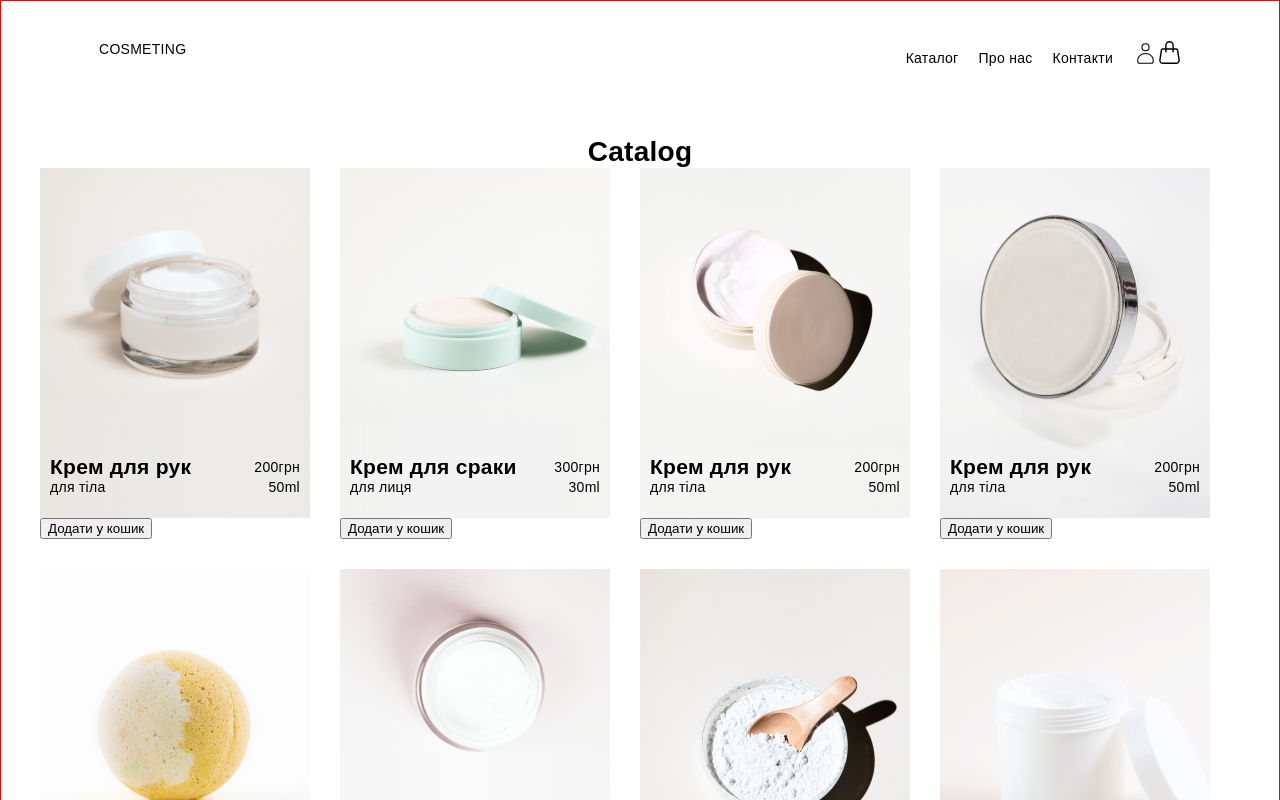
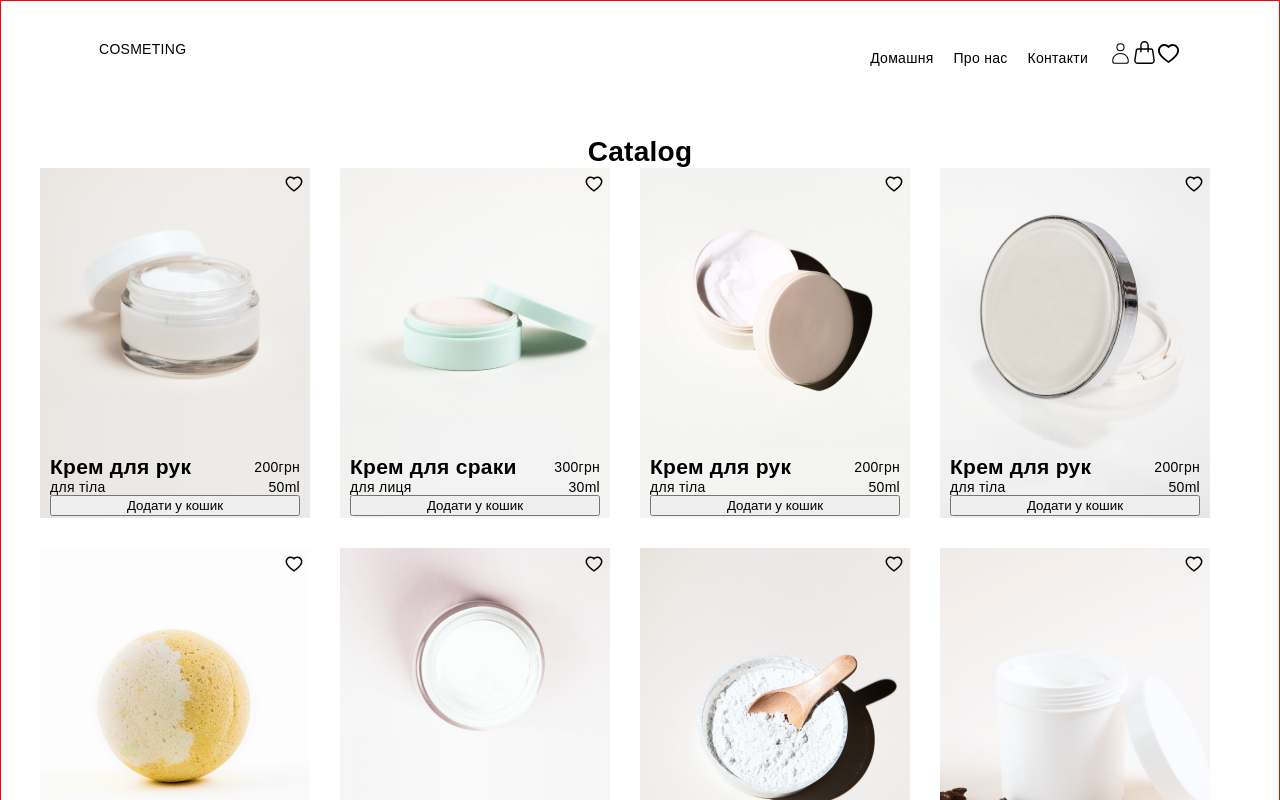
Before and after one commit to LingIgor/cosmetic-shop, a React (Create React App) app: page /cosmetic-shop/catalog in a window 1280 px wide. Shown: the top 800 px of the page. Built offline with nearby package versions, Linux system fonts and the light colour scheme.

Commit message:
favorite

```diff
--- a/public/index.html
+++ b/public/index.html
@@ -63,6 +63,8 @@
     <div id="portal-root-product"></div>
     <div id="portal-root"></div>
     <div id="portal-root-cart"></div>
+    <div id="portal-root-favorite"></div>
+
 
 
 
--- a/src/App.jsx
+++ b/src/App.jsx
@@ -3,13 +3,17 @@ import { Navigate, Route, Routes } from 'react-router-dom';
 import { Layout } from './components/Layout/Layout';
 import { Catalog } from 'pages/Home/Catalog';
 import { useState } from 'react';
-import LoginModal from 'components/Modal/ModalLogin/LoginModal';
-import CartModal from 'components/Modal/ModalCart/ModalCart';
+import ModalLogin from 'components/Modal/ModalLogin/ModalLogin';
+import ModalCart from 'components/Modal/ModalCart/ModalCart';
+import ModalFavorite from 'components/Modal/ModalFavorite/ModalFavorite';
+// import { useSelector } from 'react-redux';
 // import { Favorites } from 'pages/Favorites';
 
 export const App = () => {
   const [isModalOpen, setModalOpen] = useState(false);
   const [isCart, setIsCart] = useState(false)
+  const [isFavorite, setIsFavorite] = useState(false)
+  // const {favorite, cart} = useSelector(state => state);
 
   const openModal = (iconType) => {
     if (iconType === "BsHandbag") {
@@ -17,6 +21,9 @@ export const App = () => {
     }
     if (iconType === "CiUser") {
       setModalOpen(true);
+    }
+    if (iconType === "AiFillHeart") {
+      setIsFavorite(true);
     }
   };
 
@@ -28,6 +35,11 @@ const closeCartModal = () => {
     setModalOpen(false);
 
   };
+  const closeFavorite = () => {
+
+    setIsFavorite(false);
+
+  };
 
   const handleRegister = userData => {
     // Логика обработки успешной регистрации, например, отправка данных на сервер
@@ -37,12 +49,14 @@ const closeCartModal = () => {
   return (
     <div>
       {isModalOpen && (
-        <LoginModal closeModal={closeModal} handleRegister={handleRegister} />
+        <ModalLogin closeModal={closeModal} handleRegister={handleRegister} />
       )}
 
-      {isCart && (
-        <CartModal closeModal={closeCartModal}/>
+      {isCart  &&(
+        <ModalCart closeModal={closeCartModal}/>
       )}
+
+      {isFavorite && (<ModalFavorite closeModal={closeFavorite}/>)}
 
       <Routes>
         <Route path="/" element={<Layout openModal={openModal} />}>
--- /dev/null
+++ b/src/components/Modal/ModalFavorite/ModalFavorite.js
@@ -0,0 +1,139 @@
+import React, { useEffect } from 'react';
+import { createPortal } from 'react-dom';
+import styled from 'styled-components';
+import { AiOutlineCloseCircle } from 'react-icons/ai';
+import { RiDeleteBin5Line } from 'react-icons/ri';
+import { productsList } from 'helpers/products';
+import { useDispatch, useSelector } from 'react-redux';
+import { removeFromFavorite } from 'redux/FavoriteSlice/FavoriteSlice';
+
+const ModalWrapper = styled.div`
+  position: fixed;
+  top: 0;
+  left: 0;
+  width: 100%;
+  height: 100%;
+  background: rgba(0, 0, 0, 0.5);
+  display: flex;
+  align-items: center;
+  justify-content: center;
+  z-index: 1000;
+`;
+
+const ModalContent = styled.div`
+  background: #fff;
+  width: 50vw;
+  height: 80vh;
+  padding: 20px;
+  border-radius: 4px;
+  box-shadow: 0 0 10px rgba(0, 0, 0, 0.8);
+  position: relative;
+  overflow: auto;
+`;
+
+const ModalFavorite = ({ closeModal }) => {
+  const { favorite } = useSelector(state => state);
+  const dispatch = useDispatch();
+  const productsInFavorite = productsList.filter(product =>
+    favorite.includes(product.id)
+  );
+
+  useEffect(() => {
+    const handleEscape = event => {
+      if (event.key === 'Escape') {
+        closeModal();
+      }
+    };
+    window.addEventListener('keydown', handleEscape);
+    return () => {
+      window.removeEventListener('keydown', handleEscape);
+    };
+  }, [closeModal]);
+
+  const handleBackdropClick = event => {
+    if (event.target === event.currentTarget) {
+      closeModal();
+      console.log('yes');
+    }
+  };
+
+  const RemoveProduct = id => {
+    dispatch(removeFromFavorite(id));
+  };
+
+  return createPortal(
+    <ModalWrapper onClick={handleBackdropClick}>
+      <ModalContent>
+       {favorite !==0?  <div>
+        <div>
+          <h1>Улюблені</h1>
+          <AiOutlineCloseCircle
+            size={25}
+            style={{
+              position: 'absolute',
+              top: '0',
+              right: '0',
+              cursor: 'pointer',
+            }}
+            onClick={closeModal}
+          />
+        </div>
+
+        <div style={{ display: 'flex' }}>
+          <ul
+            style={{
+              display: 'flex',
+              width: '100%',
+              flexDirection: 'column',
+              gap: '15px',
+            }}
+          >
+            {productsInFavorite.map(el => (
+              <li
+                key={el.id}
+                style={{
+                  width: '100%',
+                  display: 'flex',
+                  justifyContent: 'space-between',
+                }}
+              >
+                <img src={el.img} alt="product" style={{ width: '100px' }} />
+                <div>
+                  <div style={{ width: '200px' }}>
+                    <h2>{el.name}</h2>
+                    <p>{el.category}</p>
+                    <span>{el.volume}</span>
+                  </div>
+                </div>
+                <div>
+                  <span>{el.price} UA</span>
+                </div>
+                <button
+                  style={{
+                    height: '25px',
+                    width: '50px',
+                    fontSize: '13px',
+                    display: 'flex',
+                    alignItems: 'center',
+                    justifyContent: 'center',
+                  }}
+                >
+                  Кошик
+                </button>
+
+                <RiDeleteBin5Line
+                  size={17}
+                  onClick={() => RemoveProduct(el.id)}
+                />
+              </li>
+            ))}
+          </ul>
+        </div>
+        </div>: <div><h1>Sorry your favorite is empty</h1></div>}
+      </ModalContent>
+    </ModalWrapper>,
+    document.getElementById('portal-root-favorite')
+  );
+};
+
+export default ModalFavorite;
--- a/src/components/Modal/ModalLogin/LoginModal.js
+++ b/src/components/Modal/ModalLogin/ModalLogin.js
@@ -24,7 +24,7 @@ const ModalContent = styled.div`
   box-shadow: 0 0 10px rgba(0, 0, 0, 0.1);
 `;
 
-const LoginModal = ({ closeModal, handleRegister }) => {
+const ModalLogin = ({ closeModal, handleRegister }) => {
   const [isLoginFormVisible, setLoginFormVisible] = useState(true);
 
   useEffect(() => {
@@ -75,4 +75,4 @@ const LoginModal = ({ closeModal, handleRegister }) => {
   );
 };
 
-export default LoginModal;
+export default ModalLogin;
--- a/src/components/Modal/ModalProduct/ModalProduct.js
+++ b/src/components/Modal/ModalProduct/ModalProduct.js
@@ -62,7 +62,7 @@ const Button = styled.button`
   cursor: pointer;
 `;
 
-const ProductModal = ({ closeModal, el }) => {
+const ModalProduct = ({ closeModal, el }) => {
     const [isExpanded, setIsExpanded] = useState(false);
 
     useEffect(() => {
@@ -124,4 +124,4 @@ const ProductModal = ({ closeModal, el }) => {
     );
   };
 
-export default ProductModal
+export default ModalProduct
--- a/src/components/NavBar/NavBar.js
+++ b/src/components/NavBar/NavBar.js
@@ -1,16 +1,22 @@
 import React from 'react';
-import { Link } from 'react-router-dom';
+import { Link, useLocation } from 'react-router-dom';
 import { CiUser } from 'react-icons/ci';
 import { BsHandbag } from 'react-icons/bs';
+import { AiFillHeart, AiOutlineHeart } from 'react-icons/ai';
 import { useSelector } from 'react-redux';
 
 export const NavBar = ({ openModal, closeModal }) => {
-  const { cart } = useSelector(state => state);
+  const {favorite, cart} = useSelector(state => state);
+  const location = useLocation();
+  const isCatalogPage = location.pathname === '/catalog';
+
 
   return (
     <div style={{ display: 'flex', gap: '20px', alignItems: 'flex-end' }}>
       <nav style={{ display: 'flex', gap: '20px' }}>
-        <Link to={'/catalog'}>Каталог</Link>
+        <Link to={isCatalogPage ? '/' : '/catalog'}>
+          {isCatalogPage ? 'Домашня' : 'Каталог'}
+        </Link>
         <Link>Про нас</Link>
         <Link>Контакти</Link>
       </nav>
@@ -19,9 +25,13 @@ export const NavBar = ({ openModal, closeModal }) => {
           <CiUser size={25} onClick={() => openModal('CiUser')} />
         </Link>
         <Link>
-          <div style={{ position: 'relative' }} onClick={() => openModal('BsHandbag')}>
-            <BsHandbag size={23}  />
-            {cart.length !==0 &&  <span
+          <div
+            style={{ position: 'relative' }}
+            onClick={() => openModal('BsHandbag')}
+          >
+            <BsHandbag size={23} />
+            {cart.length !== 0 && (
+              <span
                 style={{
                   position: 'absolute',
                   width: '15px',
@@ -35,8 +45,20 @@ export const NavBar = ({ openModal, closeModal }) => {
                 }}
               >
                 {cart.length}
-            </span>}
+              </span>
+            )}
           </div>
+        </Link>
+        <Link>
+          {favorite.length === 0 ? (
+            <AiOutlineHeart size={25} />
+          ) : (
+            <AiFillHeart
+              size={25}
+              style={{ color: 'red' }}
+              onClick={() => openModal('AiFillHeart')}
+            />
+          )}
         </Link>
       </div>
     </div>
--- a/src/components/Products/Products.js
+++ b/src/components/Products/Products.js
@@ -1,9 +1,13 @@
-
 import React, { useState } from 'react';
 import styled from 'styled-components';
-import ProductModal from 'components/Modal/ModalProduct/ModalProduct';
 import { useDispatch, useSelector } from 'react-redux';
 import { addToCart } from 'redux/CartSlise/CartSlice';
+import ModalProduct from 'components/Modal/ModalProduct/ModalProduct';
+import { AiFillHeart, AiOutlineHeart } from 'react-icons/ai';
+import {
+  addToFavorite,
+  removeFromFavorite,
+} from 'redux/FavoriteSlice/FavoriteSlice';
 
 const ProductCard = styled.div`
   width: 270px;
@@ -33,8 +37,6 @@ const ProductCard = styled.div`
     flex-direction: column;
     justify-content: space-between;
 
-
-
     div {
       display: flex;
       justify-content: space-between;
@@ -47,35 +49,64 @@ const ProductCard = styled.div`
   }
 `;
 
-export const Products = ({el}) => {
+export const Products = ({ el }) => {
   const [isModalOpen, setIsModalOpen] = useState(false);
-  const cart = useSelector(state => state.cart)
-  const dispatch = useDispatch()
-  console.log(cart)
-  const {name, price, volume, img, category, id} =  el
+  // const [isModalFavorite, setIsModalFavorite] = useState(false);
+  const cart = useSelector(state => state.cart);
+  const favorite = useSelector(state => state.favorite);
+  const dispatch = useDispatch();
+  console.log(cart);
+  const { name, price, volume, img, category, id } = el;
 
   const openModal = () => {
     setIsModalOpen(true);
   };
 
   const closeModal = () => {
-    console.log("close your fucking modal")
+    console.log('close your fucking modal');
     setIsModalOpen(false);
   };
 
-
   const addProduct = id => {
     if (cart.includes(id)) {
-      return
+      return;
     }
     dispatch(addToCart(id));
   };
 
+  const toggleFavorite = id => {
+    if (favorite.includes(id)) {
+      dispatch(removeFromFavorite(id));
+    } else {
+      dispatch(addToFavorite(id));
+    }
+  };
 
   return (
-    <div>
+    <div style={{ position: 'relative' }}>
       <ProductCard onClick={openModal}>
-      <img src={img} alt='product' />
+        <img src={img} alt="product" />
+        <button
+          type="button"
+          style={{
+            position: 'absolute',
+            zIndex: '1',
+            right: '0',
+            top: '5px',
+            border: 'none',
+            background: 'inherit',
+          }}
+          onClick={e => {
+            e.stopPropagation();
+            toggleFavorite(id);
+          }}
+        >
+          {favorite.includes(id) ? (
+            <AiFillHeart size={20} color="red" />
+          ) : (
+            <AiOutlineHeart size={20} color="black" />
+          )}
+        </button>
         <div className="product-details">
           <div>
             <h2>{name}</h2>
@@ -85,65 +116,18 @@ export const Products = ({el}) => {
             <p>{category}</p>
             <span>{volume}</span>
           </div>
-
+          <button
+            onClick={e => {
+              e.stopPropagation();
+              addProduct(id);
+            }}
+          >
+            Додати у кошик
+          </button>
         </div>
 
-      {isModalOpen && <ProductModal el={el} closeModal={closeModal} />}
+        {isModalOpen && <ModalProduct el={el} closeModal={closeModal} />}
       </ProductCard>
-    <button onClick={() => addProduct(id)}>Додати у кошик</button>
     </div>
   );
 };
-
-
-
-
-
-
-
-
-
-
-
-
-
-
-// import ProductModal from 'components/Modal/ModalProduct/ModalProduct';
-// import React, { useState } from 'react';
-
-
-// export const Products = ({el}) => {
-//   const [isModalOpen, setIsModalOpen] = useState(false);
-
-//   const openModal = () => {
-//     setIsModalOpen(true);
-//   };
-
-
-//   const closeModal = () => {
-//     setIsModalOpen(false)
-//   }
-
-//   const {name, price, volume, img, category} =  el
-//   return (
-//     <div style={{ width: '270px', height: '350px', position:"relative", cursor:"pointer"}} onClick={openModal}>
-//       <img src={img} alt='product' style={{height:"100%"}}/>
-//       <div style={{position:"absolute", top:"80%", width:"250px", left:"10px" }}>
-//       <div style={{ display: 'flex', justifyContent: 'space-between'}}>
-//         <h2>{name}</h2>
-//         <span>{price}грн</span>
-//       </div>
-//       <div style={{ display: 'flex', justifyContent: 'space-between' }}>
-//         <p>{category}</p>
-//         <span>{volume}мл</span>
-//       </div>
-//       </div>
-
-//       {isModalOpen ? (
-//           <ProductModal  el={el} closeModal={closeModal}/>
-//         ) : (
-//           <></>
-//         )}
-//     </div>
-//   );
-// };
--- /dev/null
+++ b/src/redux/FavoriteSlice/FavoriteSlice.js
@@ -0,0 +1,16 @@
+import { createSlice } from '@reduxjs/toolkit';
+
+
+export const favoriteSlice = createSlice({
+  name: 'favorite',
+  initialState: [],
+  reducers: {
+    addToFavorite(state, action) {
+      return (state = [...state, action.payload]);
+    },
+    removeFromFavorite(state, action) {
+      return (state = state.filter(product => product !== action.payload));
+    },
+  },
+});
+export const { addToFavorite, removeFromFavorite } = favoriteSlice.actions;
--- a/src/redux/store.js
+++ b/src/redux/store.js
@@ -11,15 +11,17 @@ import {
   REGISTER,
 } from 'redux-persist';
 import storage from 'redux-persist/lib/storage';
+import { favoriteSlice } from './FavoriteSlice/FavoriteSlice';
 
 const persistConfig = {
   key: 'root',
   storage,
-  whitelist: ['cart'],
+  whitelist: ['cart', 'favorite'],
 };
 
 const rootReducer = combineReducers({
   cart: cartSlice.reducer,
+  favorite: favoriteSlice.reducer,
 });
 
 const persistUsersReducer = persistReducer(persistConfig, rootReducer);
```
Also changed, not shown: src/components/Modal/ModalCart/ModalCart.js (+8 -6 lines). Lines whose indentation alone changed are shown as unchanged.
